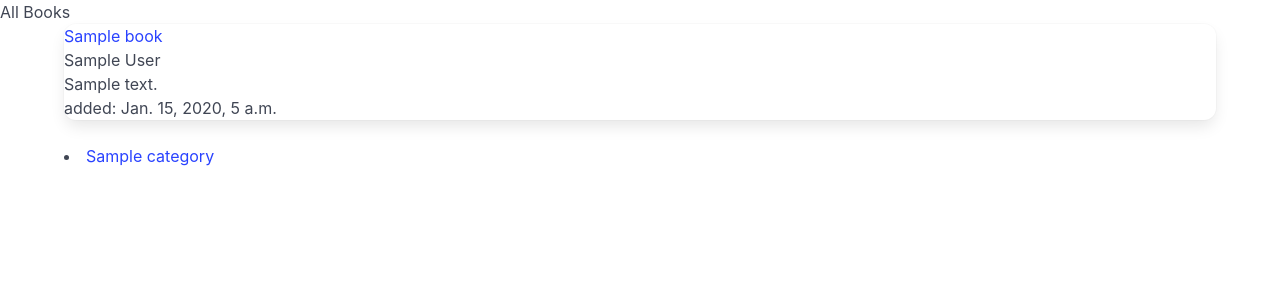
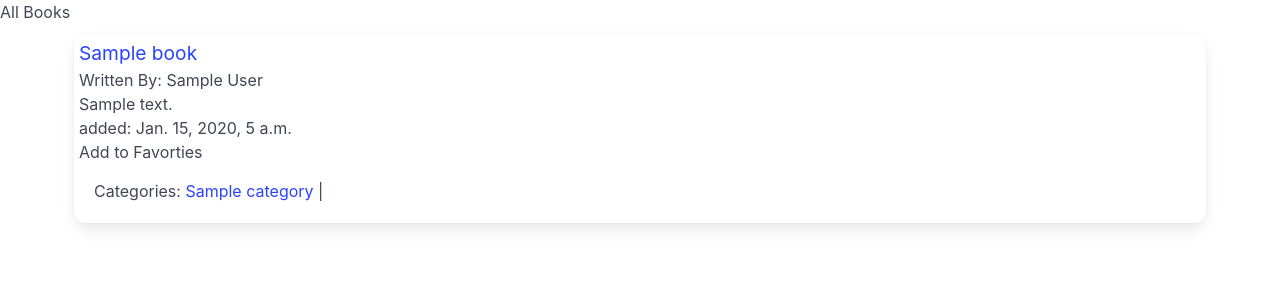
Before and after one commit to Momentum-Team-8/django-freeshelf-gregsronce, a Django app: page /books/ in a window 1280 px wide. Shown: the part 72-372 px from the top of the page. Run offline with Django 3.2, Linux system fonts and the light colour scheme; a user stored in the database is signed in; tables that the repository leaves empty hold one stand-in row (values such as "Sample post"); some libraries are stand-ins or nearby versions.

Commit message:
Added a bit of styling. Still figuring out favorites.

```diff
--- a/static/css/books.css
+++ b/static/css/books.css
@@ -0,0 +1,8 @@
+.cat_name, .categories, .category, .card {
+    margin: 10px;
+    padding: 5px;
+}
+
+.book_title {
+    font-size: larger;
+}
--- a/templates/books/categories_books.html
+++ b/templates/books/categories_books.html
@@ -2,10 +2,9 @@
 
 {% block content %}
 
-<h1> {{ category.name }} </h1>
+<h1 class="cat_name"> Category: {{ category.name }} </h1>
 {% for book in books %}
-<p>{{ book.title }}</p>
-<p>{{ book.author }}</p>
+<p class="cat_name">Book Title: {{ book.title }}</p>
 {% endfor %}
 
 {% endblock content %}
--- a/templates/books/list_books.html
+++ b/templates/books/list_books.html
@@ -4,24 +4,26 @@
 
 <h1 class="page_title">All Books</h1>
 
-{% for book in books %}
 <div class="container">
+    {% for book in books %}
         <div class="card">
             {% if book.title %}
                 <p class="book_title"><a href="{{book.book_URL}}" target="_blank">{{book.title}}</a></p>
-                <p class="book_author">{{book.author}}</p>
+                <p class="book_author">Written By: {{book.author}}</p>
                 <p class="description">{{book.description}}</p>
                 <p class="created_at">added: {{book.created_at}}</p>
+                <button class="favorite_button">Add to Favorties</button>
+                <div>
+                    <p class="categories"> Categories:
+                        {% for category in book.categories.all %}
+                        <a href="{% url 'categories_books' slug=category.slug %}">{{category.name}}</a> |
+                        {% endfor %}
+                    </p>
+                </div>
             {% endif %}
         </div>
-        <div>
-        <p>
 
-            {% for category in book.categories.all %}
-            <li><a href="{% url 'categories_books' slug=category.slug %}">{{category.name}}</a></li>
-            {% endfor %}
-        </p>
-        </div>
+    {% endfor %}
 </div>
-    {% endfor %}
+
 {% endblock %}
```
Also changed, not shown: templates/books/favorite_books.html (added, +10 -0 lines).
